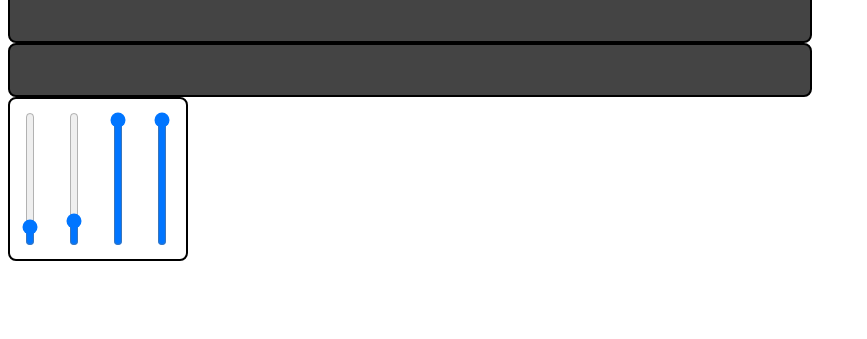
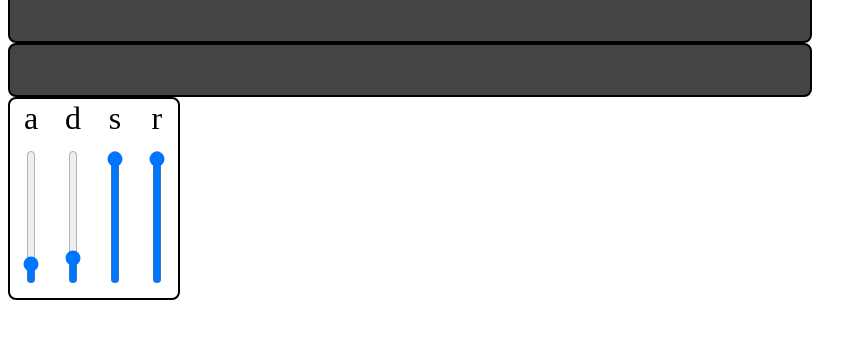
Before and after one commit to tenso/synthesound, a plain HTML site: page src/index.html in a window 1280 px wide. Shown: the part 131-470 px from the top of the page, without its empty margins (0-867 px from the left). Drawn offline with Linux system fonts and the light colour scheme.

Commit message:
Own file for slider components.

```diff
--- /dev/null
+++ b/src/GUI/GSliders.js
@@ -0,0 +1,32 @@
+"use strict";
+
+function GSliders(container) {
+    this.sliders = [];
+    this.container = container;
+
+    this.box = document.createElement("tr");
+    this.box.className = "box";
+    this.container.appendChild(this.box);
+}
+
+GSliders.prototype.add = function (id, val, min, max, callback) {
+    var cont = document.createElement("td"),
+        sliderLabel = document.createElement("div"),
+        nextSlider = document.createElement("input");
+
+    sliderLabel.innerText = id;
+    sliderLabel.className = "h-slider-label";
+    cont.appendChild(sliderLabel);
+
+    nextSlider.type = "range";
+    nextSlider.id = id;
+    nextSlider.min = min;
+    nextSlider.max = max;
+    nextSlider.step = 0.01;
+    nextSlider.className = "h-slider";
+    nextSlider.value = val;
+    nextSlider.oninput = callback;
+    cont.appendChild(nextSlider);
+
+    this.box.appendChild(cont);
+};
--- a/src/audio.js
+++ b/src/audio.js
@@ -118,8 +118,8 @@ function startAudio(freq) {
     out.setInput(mixerOut);
     out.connect(audioCtx.destination);
 
-    scope[0] = new GScope(document.getElementById("audio-scope-l"), 0);
-    scope[1] = new GScope(document.getElementById("audio-scope-r"), 1);
+    scope[0] = new GScope(document.getElementById("audioScopeL"), 0);
+    scope[1] = new GScope(document.getElementById("audioScopeR"), 1);
     mixerOut.chanUpdated = function (chan, data) { drawScopes(chan, data); };
 
     audioRunning = true;
--- a/src/index.html
+++ b/src/index.html
@@ -18,6 +18,7 @@
     <script src="Sound/SNode.js"></script>
 
     <script src="GUI/GScope.js"></script>
+    <script src="GUI/GSliders.js"></script>
 
     <body id="freqSelect">
         <div id="title" class="title">
@@ -31,15 +32,10 @@
             STOP
         </div>
         <br>
-        <canvas id="audio-scope-l" class="audio-scope"></canvas>
+        <canvas id="audioScopeL" class="audio-scope"></canvas>
         <br>
-        <canvas id="audio-scope-r" class="audio-scope"></canvas>
+        <canvas id="audioScopeR" class="audio-scope"></canvas>
         <br>
-        <div class="box">
-            <input id="aSlider" type="range" id="aSlider" value="0.5" min="0.01" max="1.0" step="0.01" class="h-slider">
-            <input id="dSlider" type="range" id="aSlider" value="0.5" min="0.01" max="1.0" step="0.01" class="h-slider">
-            <input id="sSlider" type="range" id="aSlider" value="0.5" min="0.0" max="1.0" step="0.01" class="h-slider">
-            <input id="rSlider" type="range" id="aSlider" value="0.5" min="0.01" max="1.0" step="0.01" class="h-slider">
-        </div>
+        <div id="adsrSliders"></div>
     </body>
 </html>
--- a/src/input.js
+++ b/src/input.js
@@ -7,6 +7,7 @@
 /*global startAudio*/
 /*global stopAudio*/
 /*global changeType*/
+/*global GSliders*/
 /*global noteName*/
 /*global noteHz*/
 /*global noteNumFromName*/
@@ -65,10 +66,7 @@ window.onload = function () {
         playButton = document.getElementById("play"),
         stopButton = document.getElementById("stop"),
         currentNote = document.getElementById("currentNote"),
-        aSlider = document.getElementById("aSlider"),
-        dSlider = document.getElementById("dSlider"),
-        sSlider = document.getElementById("sSlider"),
-        rSlider = document.getElementById("rSlider");
+        adsrSliders;
 
     freqSelect.addEventListener("keydown", parseInputDown, false);
     freqSelect.addEventListener("keyup", parseInputUp, false);
@@ -76,17 +74,13 @@ window.onload = function () {
     playButton.addEventListener("click", function () { changeType(); }, false);
     stopButton.addEventListener("click", function () { stopAudio(); }, false);
 
-    aSlider.addEventListener("input", function (e) { setParam("a", e.target.value); });
-    dSlider.addEventListener("input", function (e) { setParam("d", e.target.value); });
-    sSlider.addEventListener("input", function (e) { setParam("s", e.target.value); });
-    rSlider.addEventListener("input", function (e) { setParam("r", e.target.value); });
-
     startAudio();
 
-    aSlider.value = getParam("a");
-    dSlider.value = getParam("d");
-    sSlider.value = getParam("s");
-    rSlider.value = getParam("r");
+    adsrSliders = new GSliders(document.getElementById("adsrSliders"));
+    adsrSliders.add("a", getParam("a"), 0.001, 1.0, function (e) { setParam("a", e.target.value); });
+    adsrSliders.add("d", getParam("d"), 0.001, 1.0, function (e) { setParam("d", e.target.value); });
+    adsrSliders.add("s", getParam("s"), 0.001, 1.0, function (e) { setParam("s", e.target.value); });
+    adsrSliders.add("r", getParam("r"), 0.001, 1.0, function (e) { setParam("r", e.target.value); });
 
     /*testsuite*/
     runTests();
--- a/src/style.css
+++ b/src/style.css
@@ -44,9 +44,17 @@ body {
     margin: 1em;
 }
 
+.h-slider:focus {
+    outline: none;
+}
+
+.h-slider-label {
+    font-size: 2em;
+    text-align: center;
+}
+
 .box {
-    width: 11em;
-    height: 10em;
+    display: inline-block;
     background: "#888";
     border: 2px solid black;
     border-radius: 8px;
```
